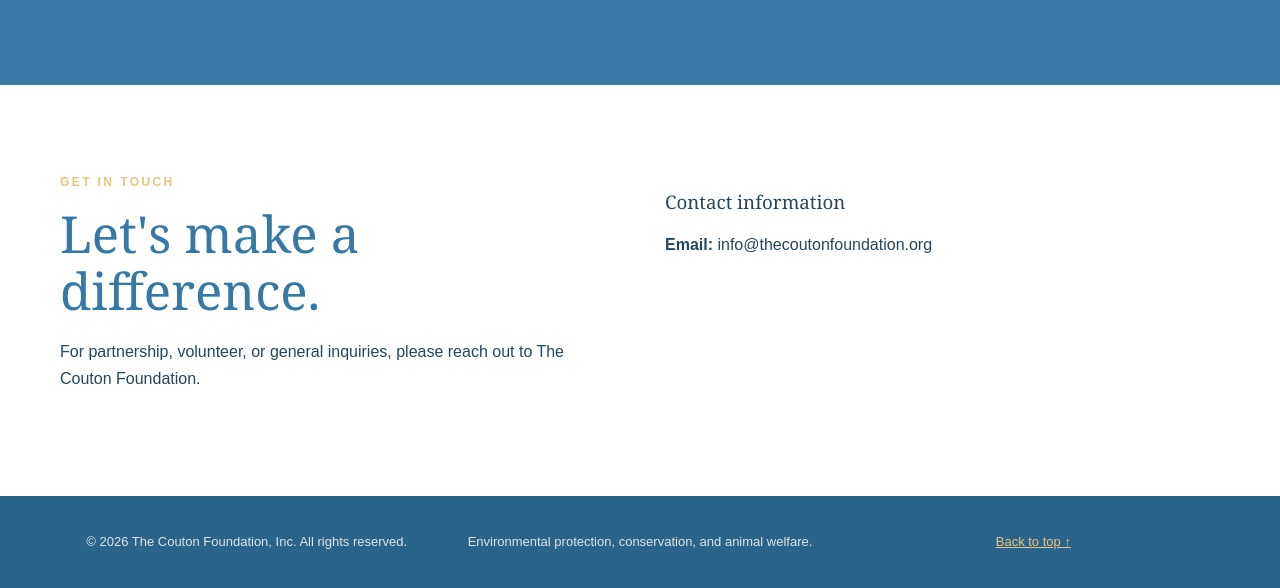
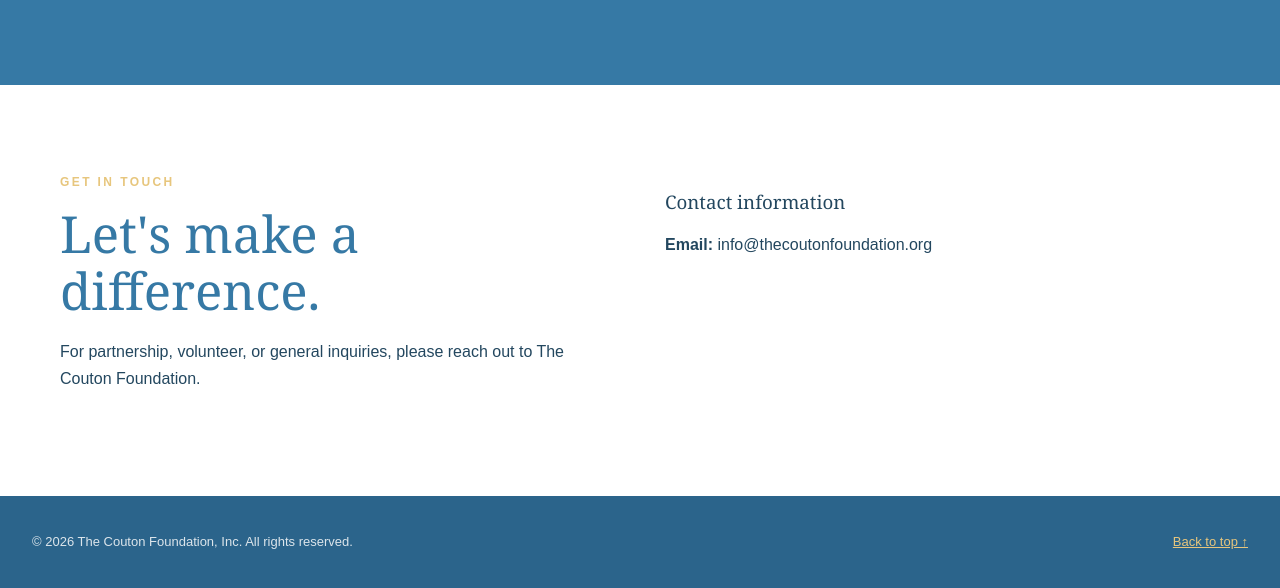
Before and after one commit to gbc19/couton-foundation-website, a plain HTML site: page index.html in a window 1280 px wide. Shown: the part 3120-3708 px from the top of the page. Drawn offline with Linux system fonts and the light colour scheme.

Commit message:
Move footer text toward page edges and remove center slogan

```diff
--- a/index.html
+++ b/index.html
@@ -52,10 +52,12 @@
     .contact a[href^="mailto:"]{text-decoration:none}
     .contact-grid{display:grid;grid-template-columns:1fr 1fr;gap:50px}
     footer{background:#2b648b;color:#dce5eb;padding:35px 0;font-size:13px}
-    .foot{display:grid;grid-template-columns:repeat(3,minmax(0,1fr));gap:20px;align-items:center;text-align:center}
+    .foot{width:calc(100% - 64px);display:grid;grid-template-columns:minmax(0,1fr) auto minmax(0,1fr);gap:24px;align-items:center}
+    .foot> :first-child{justify-self:start;text-align:left}
+    .foot> :last-child{justify-self:end;text-align:right}
     .foot a{color:#e7c67d}
     @media(max-width:850px){.nav{flex-wrap:wrap;padding:12px 0}.brand{min-width:0}nav{order:3;width:100%;overflow:auto;padding:5px 0 10px;gap:18px}.pillar-grid{grid-template-columns:1fr 1fr}.pillar:nth-child(2){border:0}.intro-grid,.impact-grid,.contact-grid{grid-template-columns:1fr;gap:30px}.cards{grid-template-columns:1fr 1fr}}
-    @media(max-width:560px){.wrap{width:min(100% - 30px,1160px)}.hero{min-height:540px}.hero-copy{padding:65px 0}.pillar-grid,.cards{grid-template-columns:1fr}.pillar{border-right:0;border-bottom:1px solid #ffffff33;padding:12px 0}.foot{grid-template-columns:1fr;gap:16px}section{padding:65px 0}}
+    @media(max-width:560px){.wrap{width:min(100% - 30px,1160px)}.hero{min-height:540px}.hero-copy{padding:65px 0}.pillar-grid,.cards{grid-template-columns:1fr}.pillar{border-right:0;border-bottom:1px solid #ffffff33;padding:12px 0}.foot{width:calc(100% - 30px);grid-template-columns:1fr;gap:16px}.foot> :first-child,.foot> :last-child{justify-self:center;text-align:center}section{padding:65px 0}}
   </style>
 </head>
 <body>
@@ -159,7 +161,7 @@
 <footer>
   <div class="wrap foot">
     <div>© <span id="year"></span> The Couton Foundation, Inc. All rights reserved.</div>
-    <div>Environmental protection, conservation, and animal welfare.</div>
+    <div class="footer-logo"></div>
     <div><a href="#home">Back to top ↑</a></div>
   </div>
 </footer>
```
